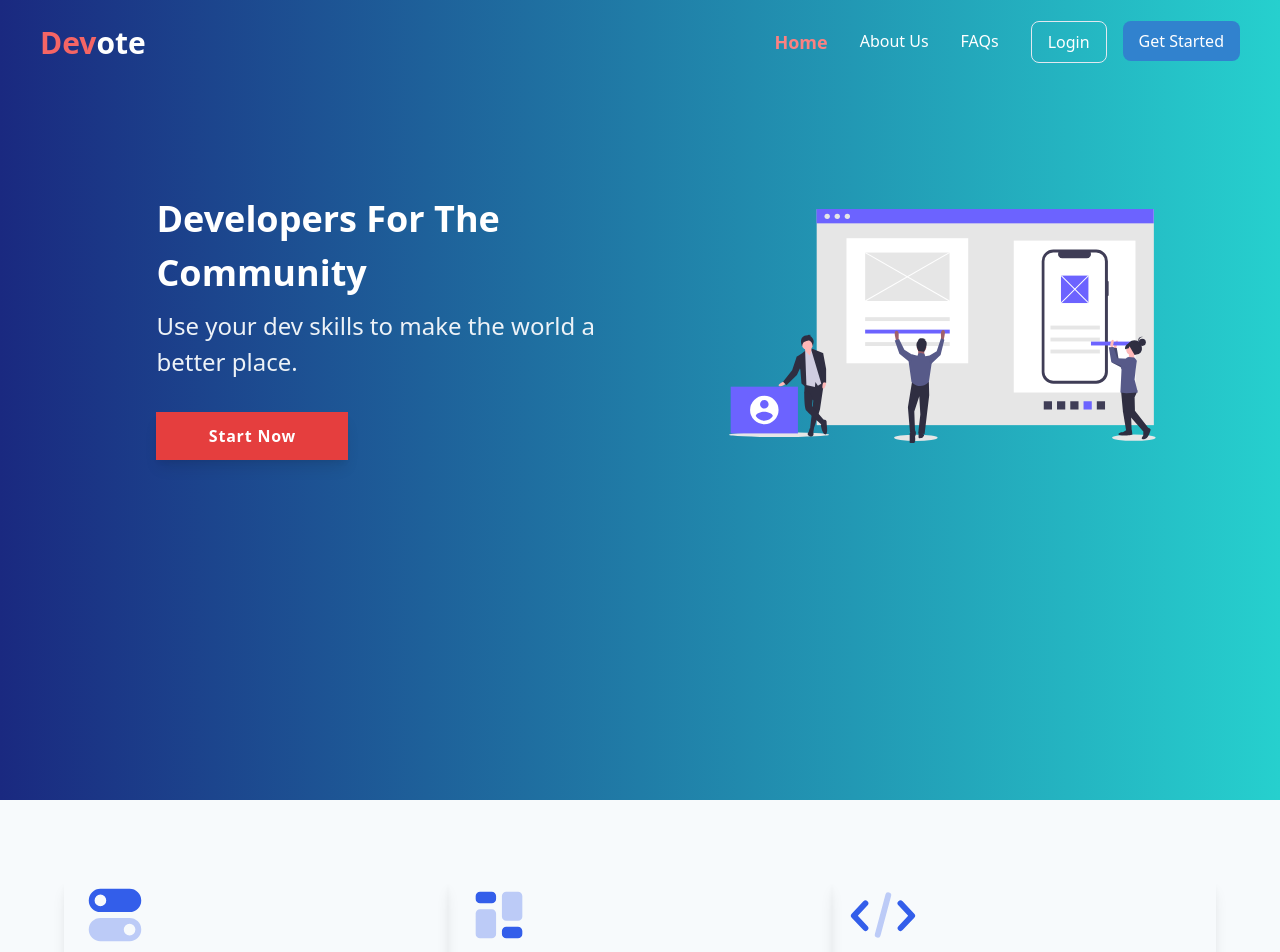
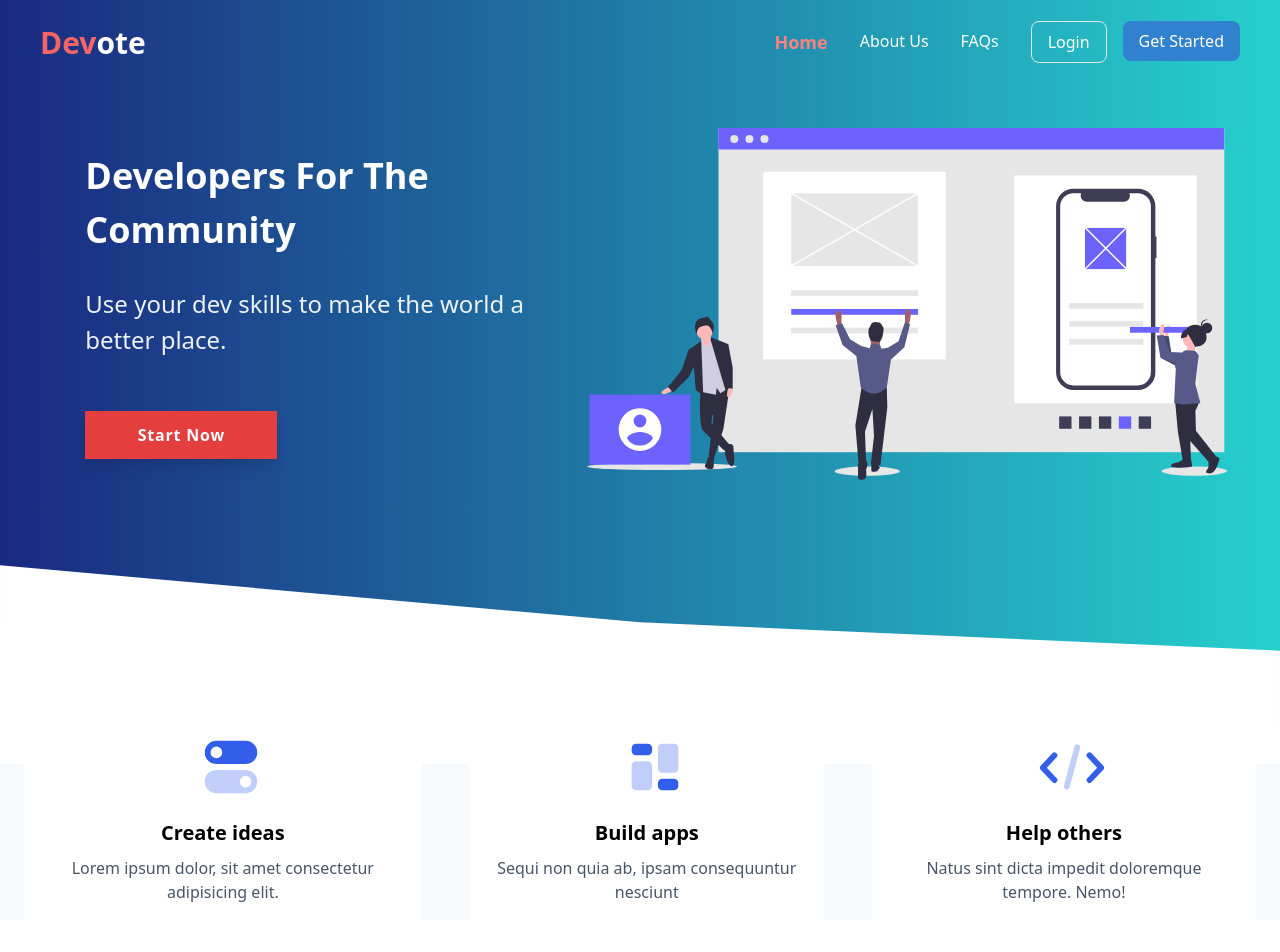
Before and after one commit to yossial/devteams, a Next.js app: page / in a window 1280 px wide. Shown: the top 952 px of the page. Built offline with nearby package versions, Linux system fonts and the light colour scheme.

Commit message:
Adjusting Ui

```diff
--- a/components/IconCard.js
+++ b/components/IconCard.js
@@ -2,7 +2,7 @@ import React from 'react'
 
 export default function IconCard({ Svg, title, content }) {
   return (
-    <div className="max-w-sm rounded overflow-hidden shadow-lg">
+    <div className="flex flex-col items-center +max-w-sm overflow-hidden bg-white mx-6 my-4 md:my-0 text-center">
       <Svg />
       <div className="px-6 py-4">
         <div className="font-bold text-xl mb-2">{title}</div>
--- a/components/sections/IconsAbout.js
+++ b/components/sections/IconsAbout.js
@@ -7,10 +7,11 @@ export default function IconsAbout() {
   const svg3 = () => { return (<svg width="70" height="70" viewBox="0 0 24 24" xmlns="http://www.w3.org/2000/svg"><g fill="none" fillRule="evenodd"><path d="M0 0h24v24H0z"></path><path d="M17.272 8.685a1 1 0 111.456-1.37l4 4.25a1 1 0 010 1.37l-4 4.25a1 1 0 01-1.456-1.37l3.355-3.565-3.355-3.565zm-10.544 0L3.373 12.25l3.355 3.565a1 1 0 01-1.456 1.37l-4-4.25a1 1 0 010-1.37l4-4.25a1 1 0 011.456 1.37z" fill="#335EEA"></path><rect fill="#335EEA" opacity=".3" transform="rotate(15 12 12)" x="11" y="4" width="2" height="16" rx="1"></rect></g></svg>) }
 
   return (
-    <section className="flex justify-center py-20 bg-gray-100" id="about">
+    <section className="flex justify-evenly items-center md:justify-center bg-gray-100 flex-col
+    md:flex-row" id="about">
       <IconCard Svg={svg1} title="Create ideas" content="Lorem ipsum dolor, sit amet consectetur adipisicing elit." />
       <IconCard Svg={svg2} title="Build apps" content="Sequi non quia ab, ipsam consequuntur nesciunt" />
       <IconCard Svg={svg3} title="Help others" content="Natus sint dicta impedit doloremque tempore. Nemo!" />
-    </section>
+    </ section>
   )
 }
--- a/styles/index.css
+++ b/styles/index.css
@@ -45,6 +45,7 @@ section:first-of-type svg {
   margin-left: 1em;
 }
 
+
 @media (min-width: 1024px) {
   .top-navbar {
     display: inline-flex !important;
```
Also changed, not shown: components/Hero.js.
